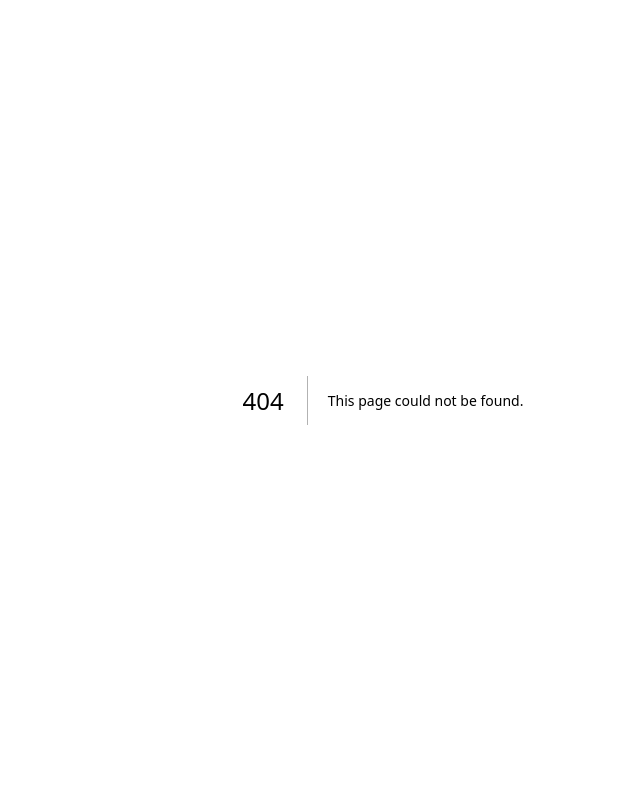
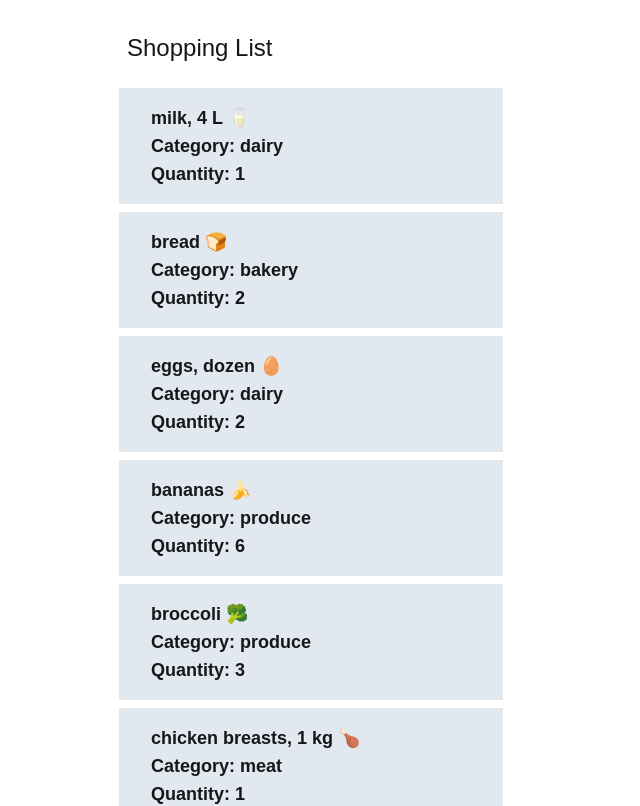
Before and after one commit to Mona121212/cprg306-assignments, a Next.js app: page /week-3 in a window 1280 px wide. Before the commit this address had no page. Shown: the top 806 px of the page, without its empty margins (257-897 px from the left). Built offline with nearby package versions, Linux system fonts and the light colour scheme.

Commit message:
feat: week 3 assignment- object and props

```diff
--- a/app/page.js
+++ b/app/page.js
@@ -6,7 +6,10 @@ export default function Home() {
         <main className="flex flex-col items-center justify-center min-h-screen">
             <ul>
                 <li>
-                    <Link className="text-shadow-blue-500 hover:text-amber-400 text-4xl" href="./week-2">CPRG 306: Web Development2 - Assignments</Link>
+                    <Link className="text-shadow-blue-500 hover:text-amber-400 text-4xl" href="./week-2">Week Two</Link>
+                    <br></br>
+                    <Link className="text-shadow-blue-500 hover:text-amber-400 text-4xl" href="./week-3">Week Three</Link>
+
                 </li>
             </ul>
         </main>
--- /dev/null
+++ b/app/week-3/item-list.js
@@ -0,0 +1,109 @@
+import Item from "./item";
+
+export default function ItemList() {
+const item1 = {
+  name: "milk, 4 L 🥛",
+  quantity: 1,
+  category: "dairy",
+};
+
+const item2 = {
+  name: "bread 🍞",
+  quantity: 2,
+  category: "bakery",
+};
+
+const item3 = {
+  name: "eggs, dozen 🥚",
+  quantity: 2,
+  category: "dairy",
+};
+
+const item4 = {
+  name: "bananas 🍌",
+  quantity: 6,
+  category: "produce",
+};
+
+const item5 = {
+  name: "broccoli 🥦",
+  quantity: 3,
+  category: "produce",
+};
+
+const item6 = {
+  name: "chicken breasts, 1 kg 🍗",
+  quantity: 1,
+  category: "meat",
+};
+
+const item7 = {
+  name: "pasta sauce 🍝",
+  quantity: 3,
+  category: "canned goods",
+};
+
+const item8 = {
+  name: "spaghetti, 454 g 🍝",
+  quantity: 2,
+  category: "dry goods",
+};
+
+const item9 = {
+  name: "toilet paper, 12 pack 🧻",
+  quantity: 1,
+  category: "household",
+};
+
+const item10 = {
+  name: "paper towels, 6 pack",
+  quantity: 1,
+  category: "household",
+};
+
+const item11 = {
+  name: "dish soap 🍽️",
+  quantity: 1,
+  category: "household",
+};
+
+const item12 = {
+  name: "hand soap 🧼",
+  quantity: 4,
+  category: "household",
+};
+
+const items = [item1, item2, item3, item4, item5, item6, item7, item8, item9, item10, item11, item12];
+
+    /*for (let i = 0; i < items.length; i++) {
+      itemElements.push(
+        <div key={i}>
+          <h3>{items[i].name}</h3>
+          <p>{items[i].quantity}</p>
+          <p>{items[i].category}</p>
+          <br></br>
+        </div>
+      );
+    }
+
+    return <main>{itemElements}</main>;
+    */
+   return(
+    <ul>
+
+
+      {items.map((item, index) =>(
+        <Item
+        key = {index}
+        name = {item.name}
+        quantity = {item.quantity}
+        category = {item.category}
+        />
+      ))}
+
+    </ul>
+
+   );
+
+
+}
--- /dev/null
+++ b/app/week-3/item.js
@@ -0,0 +1,19 @@
+export default function Item(props) {
+
+   let {name, quantity, category} = props;
+    return (
+        <li className="flex items-center p-4 bg-slate-200 max-w-sm m-2">
+           <div className="flex-1">
+                <div className="text-lg font-semibold ml-4">{name}</div>
+                <div className="text-lg font-semibold ml-4 ">Category: {category}</div>
+                <div className="text-lg font-semibold ml-4">   Quantity: {quantity}</div>
+            </div>
+
+
+
+
+        </li>
+
+
+    )
+}
--- /dev/null
+++ b/app/week-3/page.js
@@ -0,0 +1,13 @@
+import ItemList from "./item-list";
+
+export default function Page() {
+    return (
+        <main className="p-4 max-w-xl mx-auto">
+            <div>
+                <h1 className="text-2xl p-4">Shopping List</h1>
+            <ItemList />
+            </div>
+
+        </main>
+    )
+}
```
